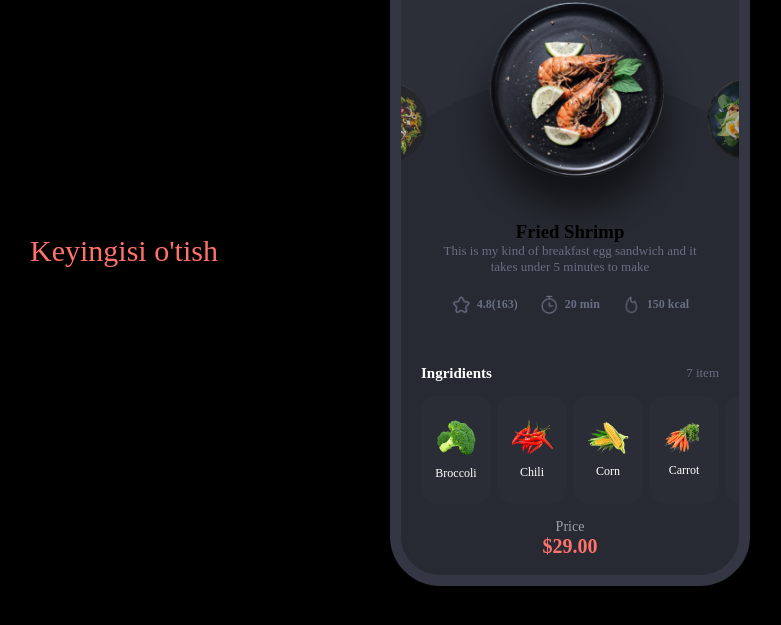
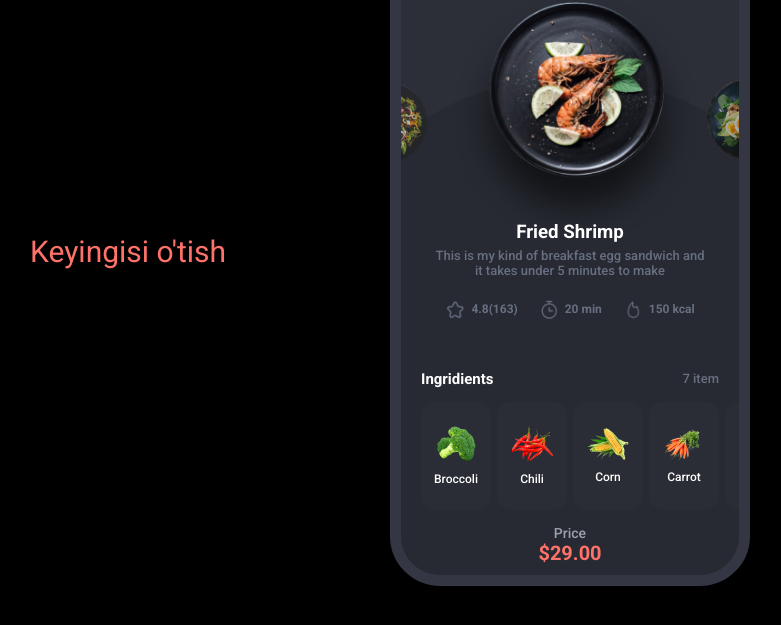
Before and after one commit to dadondev/3-vazifa, a plain HTML site: page index.html in a window 1280 px wide. Shown: the part 149-774 px from the top of the page, without its empty margins (70-851 px from the left). Drawn offline with Linux system fonts and the light colour scheme.

Commit message:
ozgartitish

```diff
--- a/index.html
+++ b/index.html
@@ -5,6 +5,12 @@
     <meta name="viewport" content="width=device-width, initial-scale=1.0" />
     <link rel="stylesheet" href="./styles/style.css" />
     <title>Document</title>
+    <link rel="preconnect" href="https://fonts.googleapis.com" />
+    <link rel="preconnect" href="https://fonts.gstatic.com" crossorigin />
+    <link
+      href="https://fonts.googleapis.com/css2?family=Roboto:wght@400;500;700;900&display=swap"
+      rel="stylesheet"
+    />
   </head>
   <body class="flex a__item--c jc__c">
     <a href="./second.html" class="alone">Keyingisi o'tish</a>
--- a/styles/main.css
+++ b/styles/main.css
@@ -11,6 +11,7 @@ body {
   display: flex;
   align-items: center;
   justify-content: center;
+  font-family: "Roboto";
 }
 .container {
   width: 370.733px;
--- a/styles/style.css
+++ b/styles/style.css
@@ -7,11 +7,12 @@ html,
 body {
   height: 100%;
   background-color: black;
+  font-family: "Roboto";
 }
-.alone{
+.alone {
   font-size: 30px;
   text-decoration: none;
-  color:#ff7269;
+  color: #ff7269;
   position: absolute;
   left: 100px;
 }
@@ -85,6 +86,10 @@ a {
   margin-top: -32px;
   text-align: center;
   padding: 0 10px;
+}
+.top__h3 {
+  color: #fff;
+  margin-bottom: 5px;
 }
 .top__texts p {
   width: 270.955px;
```
Also changed, not shown: second.html (+3 -1 lines).
